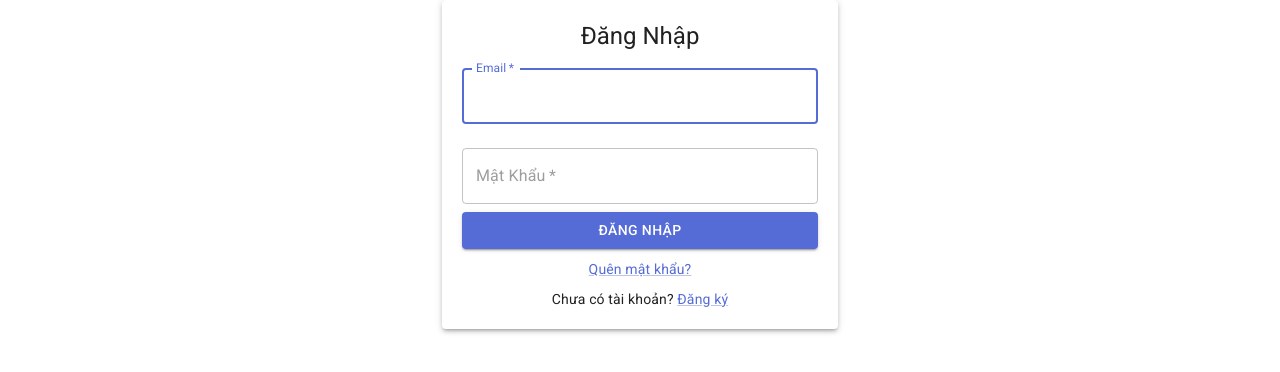
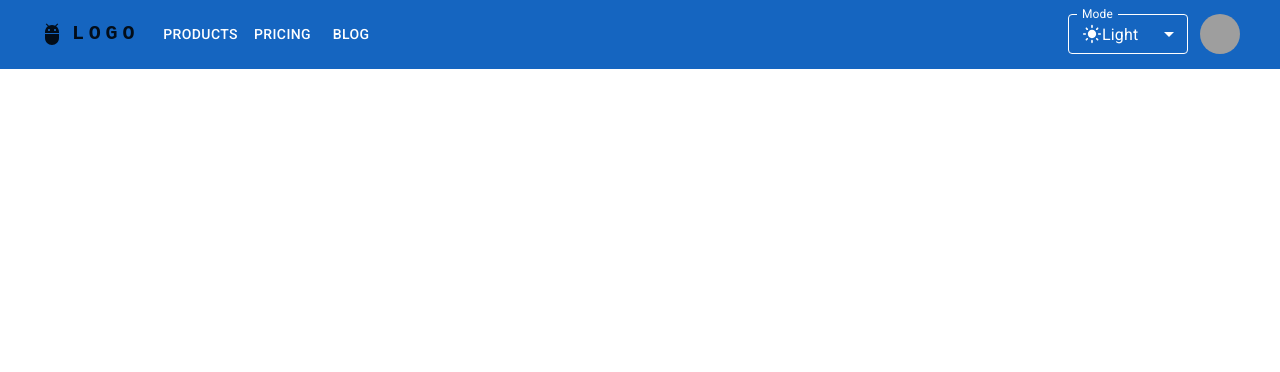
Before and after one commit to ToitenDang/PetsShop_client, a React (Vite) app: page / in a window 1280 px wide. Shown: the top 372 px of the page. Built offline with nearby package versions, Linux system fonts and the light colour scheme; grey boxes are pictures that could not be loaded.

Commit message:
Config dark light mode

```diff
--- a/src/App.jsx
+++ b/src/App.jsx
@@ -1,14 +1,15 @@
 import { useState } from 'react'
 import Button from '@mui/material/Button'
 import { red } from '@mui/material/colors'
+import ModeSelect from './components/ModeSelect/ModeSelect'
+import Appbar from './components/Appbar/Appbar'
 
 function App() {
   const [count, setCount] = useState(0)
 
   return (
     <>
-      <div>Dang Dep Trai</div>
-      <Button variant='outlined'>Outline</Button>
+      <Appbar/>
     </>
   )
 }
--- /dev/null
+++ b/src/components/Appbar/Appbar.jsx
@@ -0,0 +1,165 @@
+import * as React from 'react';
+import Box from '@mui/material/Box';
+import Toolbar from '@mui/material/Toolbar';
+import IconButton from '@mui/material/IconButton';
+import Typography from '@mui/material/Typography';
+import Menu from '@mui/material/Menu';
+import MenuIcon from '@mui/icons-material/Menu';
+import Avatar from '@mui/material/Avatar';
+import Button from '@mui/material/Button';
+import Tooltip from '@mui/material/Tooltip';
+import MenuItem from '@mui/material/MenuItem';
+import AdbIcon from '@mui/icons-material/Adb';
+import ModeSelect from '../ModeSelect/ModeSelect';
+
+const pages = ['Products', 'Pricing', 'Blog'];
+const settings = ['Profile', 'Account', 'Dashboard', 'Logout'];
+
+function Appbar() {
+  const [anchorElNav, setAnchorElNav] = React.useState(null);
+  const [anchorElUser, setAnchorElUser] = React.useState(null);
+
+  const handleOpenNavMenu = (event) => {
+    setAnchorElNav(event.currentTarget);
+  };
+  const handleOpenUserMenu = (event) => {
+    setAnchorElUser(event.currentTarget);
+  };
+
+  const handleCloseNavMenu = () => {
+    setAnchorElNav(null);
+  };
+
+  const handleCloseUserMenu = () => {
+    setAnchorElUser(null);
+  };
+
+  return (
+    <div position="static">
+      <Box maxWidth="xl"
+        sx={{
+            padding:'0 40px',
+            bgcolor: (theme) => ( theme.palette.mode === 'dark' ? '#2c3e50' : '#1565c0')}}
+        >
+        <Toolbar disableGutters>
+          <AdbIcon sx={{ display: { xs: 'none', md: 'flex' }, mr: 1 }} />
+          <Typography
+            variant="h6"
+            noWrap
+            component="a"
+            href="#app-bar-with-responsive-menu"
+            sx={{
+              mr: 2,
+              display: { xs: 'none', md: 'flex' },
+              fontFamily: 'monospace',
+              fontWeight: 700,
+              letterSpacing: '.3rem',
+              color: 'inherit',
+              textDecoration: 'none',
+            }}
+          >
+            LOGO
+          </Typography>
+
+          <Box sx={{ flexGrow: 1, display: { xs: 'flex', md: 'none' } }}>
+            <IconButton
+              size="large"
+              aria-label="account of current user"
+              aria-controls="menu-appbar"
+              aria-haspopup="true"
+              onClick={handleOpenNavMenu}
+              color="inherit"
+            >
+              <MenuIcon />
+            </IconButton>
+            <Menu
+              id="menu-appbar"
+              anchorEl={anchorElNav}
+              anchorOrigin={{
+                vertical: 'bottom',
+                horizontal: 'left',
+              }}
+              keepMounted
+              transformOrigin={{
+                vertical: 'top',
+                horizontal: 'left',
+              }}
+              open={Boolean(anchorElNav)}
+              onClose={handleCloseNavMenu}
+              sx={{ display: { xs: 'block', md: 'none' } }}
+            >
+              {pages.map((page) => (
+                <MenuItem key={page} onClick={handleCloseNavMenu}>
+                  <Typography sx={{ textAlign: 'center' }}>{page}</Typography>
+                </MenuItem>
+              ))}
+            </Menu>
+          </Box>
+          <AdbIcon sx={{ display: { xs: 'flex', md: 'none' }, mr: 1 }} />
+          <Typography
+            variant="h5"
+            noWrap
+            component="a"
+            href="#app-bar-with-responsive-menu"
+            sx={{
+              mr: 2,
+              display: { xs: 'flex', md: 'none' },
+              flexGrow: 1,
+              fontFamily: 'monospace',
+              fontWeight: 700,
+              letterSpacing: '.3rem',
+              color: 'inherit',
+              textDecoration: 'none',
+            }}
+          >
+            LOGO
+          </Typography>
+          <Box sx={{ flexGrow: 1, display: { xs: 'none', md: 'flex' } }}>
+            {pages.map((page) => (
+              <Button
+                key={page}
+                onClick={handleCloseNavMenu}
+                sx={{ my: 2, color: 'white', display: 'block' }}
+              >
+                {page}
+              </Button>
+            ))}
+          </Box>
+          <Box sx={{ flexGrow: 0, display: 'flex'}}>
+            <Box sx={{marginRight: '12px'}}>
+                <ModeSelect/>
+            </Box>
+            <Tooltip title="Open settings">
+              <IconButton onClick={handleOpenUserMenu} sx={{ p: 0 }}>
+                <Avatar alt="Remy Sharp" src="/static/images/avatar/2.jpg" />
+              </IconButton>
+            </Tooltip>
+            <Menu
+              sx={{ mt: '45px' }}
+              id="menu-appbar"
+              anchorEl={anchorElUser}
+              anchorOrigin={{
+                vertical: 'top',
+                horizontal: 'right',
+              }}
+              keepMounted
+              transformOrigin={{
+                vertical: 'top',
+                horizontal: 'right',
+              }}
+              open={Boolean(anchorElUser)}
+              onClose={handleCloseUserMenu}
+            >
+              {settings.map((setting) => (
+                <MenuItem key={setting} onClick={handleCloseUserMenu}>
+                  <Typography sx={{ textAlign: 'center' }}>{setting}</Typography>
+                </MenuItem>
+              ))}
+            </Menu>
+          </Box>
+        </Toolbar>
+      </Box>
+    </div>
+  );
+}
+export default Appbar;
--- /dev/null
+++ b/src/components/ModeSelect/ModeSelect.jsx
@@ -0,0 +1,64 @@
+import { useColorScheme } from '@mui/material/styles'
+import InputLabel from '@mui/material/InputLabel'
+import MenuItem from '@mui/material/MenuItem'
+import FormControl from '@mui/material/FormControl'
+import Select from '@mui/material/Select'
+import LightMode from '@mui/icons-material/LightMode'
+import DarkModeOutlined from '@mui/icons-material/DarkModeOutlined'
+import SettingsBrightnessIcon from '@mui/icons-material/SettingsBrightness'
+import { Box } from '@mui/material'
+
+function ModeSelect() {
+  const { mode, setMode } = useColorScheme()
+
+  const handleChange = (event) => {
+    const selectMode = event.target.value
+    setMode(selectMode)
+  }
+
+  return (
+    <FormControl size="small" sx={{ minWidth: '120px' }}>
+      <InputLabel
+        id="label-dark-light-mode"
+        sx={{
+          color: 'white',
+          '&.Mui-focused': { color: 'white' }
+        }}
+      >
+        Mode
+      </InputLabel>
+      <Select
+        labelId="label-dark-light-mode"
+        id="dark-light-mode"
+        value={mode}
+        label="Mode"
+        onChange={handleChange}
+        sx={{
+          color: 'white',
+          '.MuiOutlinedInput-notchedOutline': { borderColor: 'white' },
+          '&:hover .MuiOutlinedInput-notchedOutline': { borderColor: 'white' },
+          '&.Mui-focused .MuiOutlinedInput-notchedOutline': { borderColor: 'white' },
+          '.MuiSvgIcon-root': { color: 'white' }
+        }}
+      >
+        <MenuItem value="light">
+          <Box sx={{ display: 'flex', alignItems:'center', gap:'1' }}>
+            <LightMode fontSize='small' /> Light
+          </Box>
+        </MenuItem>
+        <MenuItem value="dark">
+          <Box sx={{ display: 'flex', alignItems:'center', gap:'1' }}>
+            <DarkModeOutlined fontSize='small' /> Dark
+          </Box>
+        </MenuItem>
+        <MenuItem value="system">
+          <Box sx={{ display:'flex', alignItems:'center', gap:'1' }}>
+            <SettingsBrightnessIcon fontSize='small'/> System
+          </Box>
+        </MenuItem>
+      </Select>
+    </FormControl>
+  )
+}
+
+export default ModeSelect
--- a/src/main.jsx
+++ b/src/main.jsx
@@ -2,16 +2,16 @@
 import { createRoot } from 'react-dom/client'
 import App from './App.jsx'
 import CssBaseline from '@mui/material/CssBaseline'
-import { ThemeProvider } from '@mui/material/styles'
+import { Experimental_CssVarsProvider as CssVarsProvider } from '@mui/material/styles'
 import theme from './theme.js'
 import Login from './pages/Login.jsx'
 
 createRoot(document.getElementById('root')).render(
   <StrictMode>
-    <ThemeProvider theme={theme}>
+    <CssVarsProvider theme={theme}>
       <CssBaseline/>
-      {/* <App /> */}
-      <Login/>
-    </ThemeProvider>
+      <App />
+      {/* <Login/> */}
+    </CssVarsProvider>
   </StrictMode>,
 )
--- a/src/theme.js
+++ b/src/theme.js
@@ -1,23 +1,25 @@
-import { createTheme } from '@mui/material/styles'
+import { experimental_extendTheme as extendTheme } from '@mui/material/styles'
 import { red, grey } from '@mui/material/colors'
 
 // Create a theme instance.
-const theme = createTheme({
-  palette: {
-    mode:'light',
-    primary: {
-      main: '#556cd6',
-    },
-    secondary: {
-      main: '#19857b',
-    },
-    error: {
-      main: red.A400,
-    },
-    text: {
-        secondary: grey[500]
+const theme = extendTheme({
+    colorSchemes: {
+        light: {
+            palette: {
+                primary: {
+                    main: '#ff5252',
+                }
+            }
+        },
+
+        dark: {
+            palette: {
+                secondary: {
+                    main: '#000',
+                }
+            }
+        }
     }
-  }
 })
 
 export default theme
```
Also changed, not shown: 2 other files (tests, documents, lock files or other folders).
